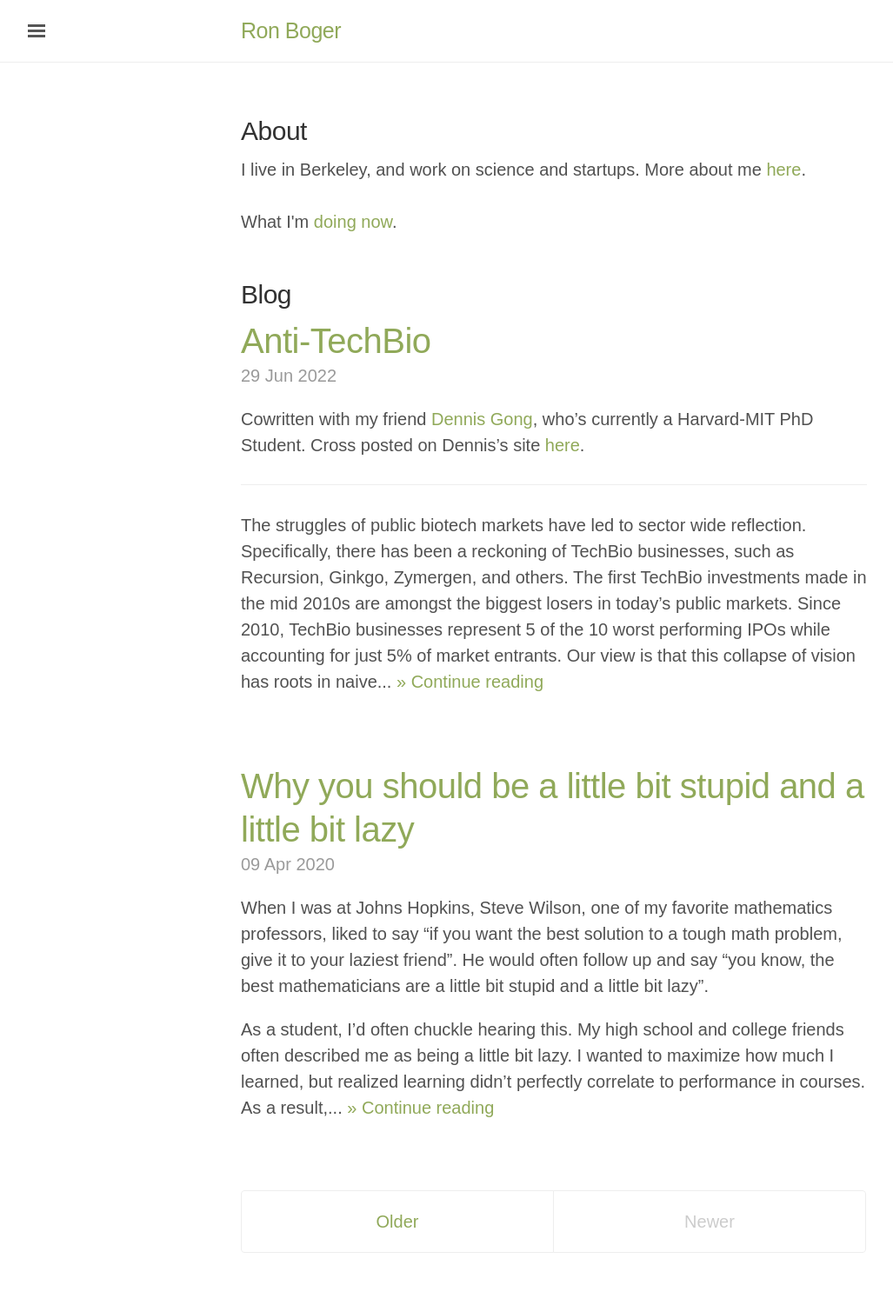
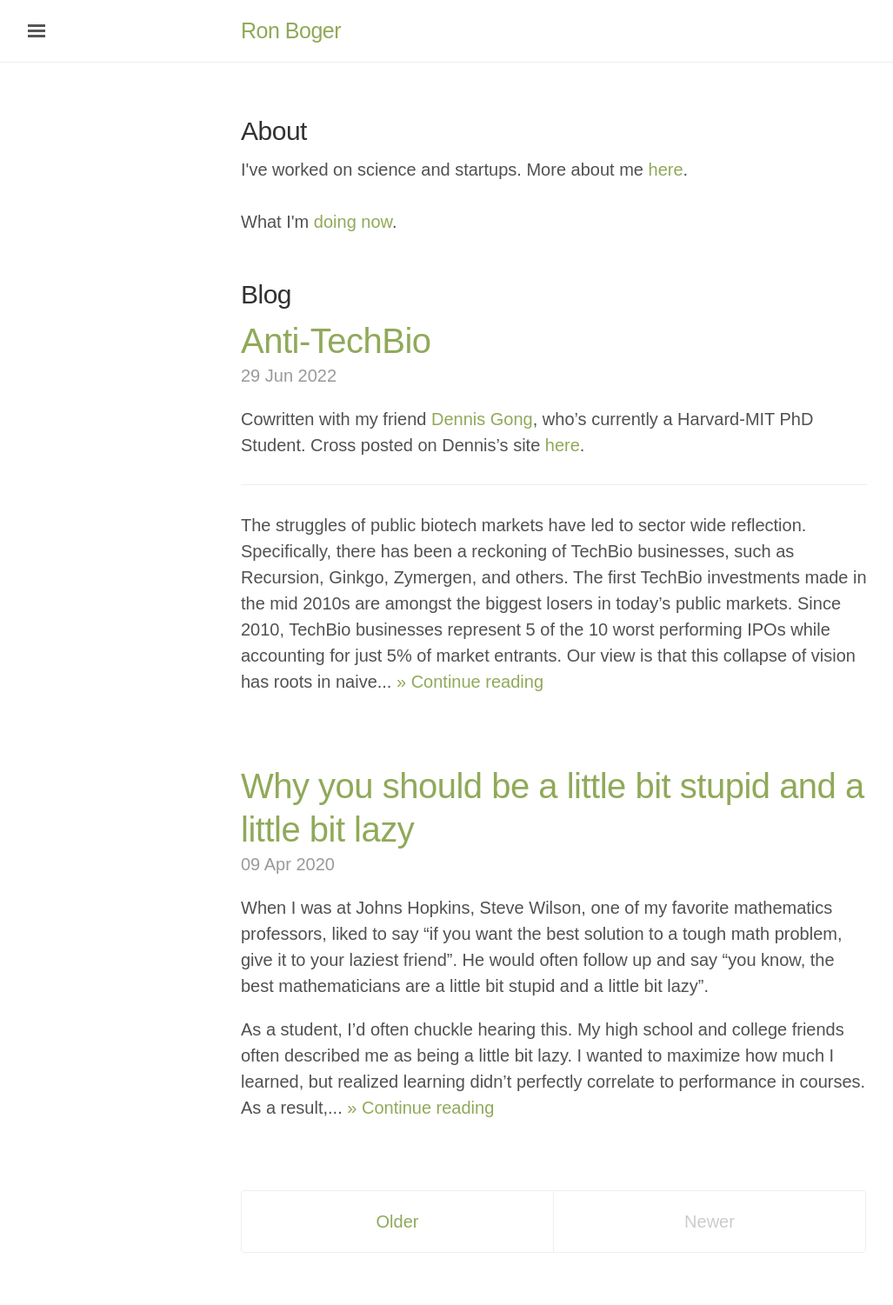
Before and after one commit to ronboger/ronboger.github.io, a Jekyll site: the page built from index.html, in a window 1280 px wide. Shown: the whole page at 87% size, without its empty margins (3-1030 px from the left). Built offline with Jekyll 4.4.1, drawn with Linux system fonts in a browser that asks for light colours; the list of posts is cut into pages by our own code.

Commit message:
small change

```diff
--- a/index.html
+++ b/index.html
@@ -5,7 +5,7 @@ title: Home
 {% if paginator.page == 1 %}
 <h2 class="index-heading">About</h2>
 
-I live in Berkeley, and work on science and startups. More about me <a href="/about">here</a>.
+I've worked on science and startups. More about me <a href="/about">here</a>.
 <br/>
 <br/>
 What I'm <a href="/now">doing now</a>.
```
